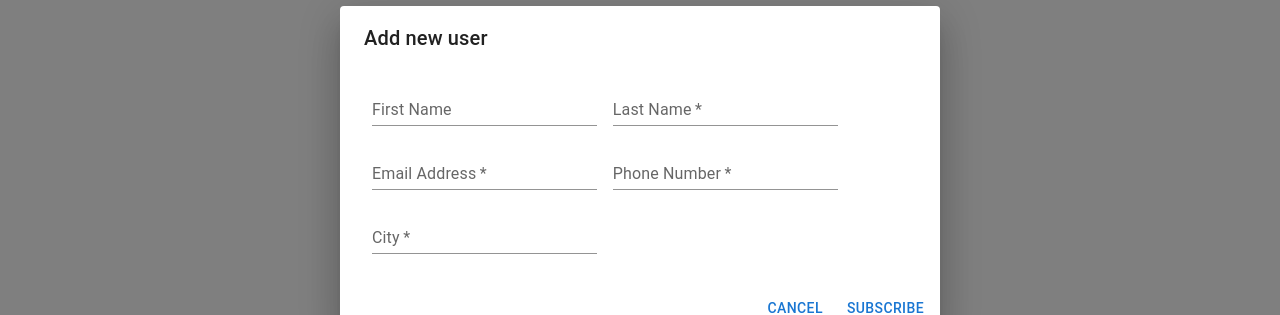
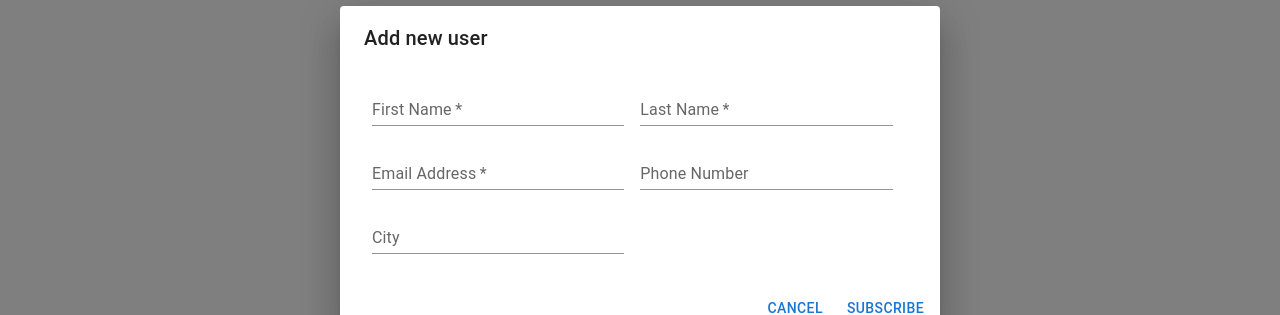
Before and after one commit to LeonidLukin/tech-task-DS, a React (Create React App) app: page / in a window 1280 px wide. Both pictures are taken after a click on the button "ADD USER". Shown: the part 230-545 px from the top of the page. Built offline with nearby package versions, Linux system fonts and the light colour scheme; no server answers.

Commit message:
fixed form validation errors

```diff
--- a/src/AddUserModal/AddUserModal.tsx
+++ b/src/AddUserModal/AddUserModal.tsx
@@ -7,12 +7,11 @@ import {
   Dialog,
   DialogActions,
   DialogContent,
-  DialogContentText,
   DialogTitle
 } from '@mui/material';
 import { useForm, Controller, SubmitHandler, useFormState } from "react-hook-form";
 import { AddBtnTitle } from './index';
-import { firstNameValidation } from './AddUserValidation'
+import { firstNameValidation, lastNameValidation, emailValidation } from './AddUserValidation'
 interface User{
   firstName: string;
   lastName: string;
@@ -23,38 +22,16 @@ interface User{
 
 export default function AddUserModal() {
   const [open, setOpen] = useState(false);
-  const [fistName, setFirstName] = useState('');
-  const [lastName, setLastName] = useState('');
-  const [email, setEmail] = useState('');
-  const [phoneNumber, setPhoneNumber] = useState('');
-  const [city, setCity] = useState('');
 
   const { handleSubmit, control } = useForm<User>({
     mode: 'onChange'
 
   });
+
   const { errors} = useFormState({control});
 
   const onSubmit: SubmitHandler<User> = (data) => console.log(data);
 
-  const handleFirstNameChange = (event: React.ChangeEvent<HTMLInputElement>) => {
-    setFirstName(event.target.value);
-  };
-  const handleLastNameChange = (event: React.ChangeEvent<HTMLInputElement>) => {
-    setLastName(event.target.value);
-  };
-  const handlePhoneNumberChange = (event: React.ChangeEvent<HTMLInputElement>) => {
-    setPhoneNumber(event.target.value);
-  };
-  const handleEmailChange = (event: React.ChangeEvent<HTMLInputElement>) => {
-    setEmail(event.target.value);
-  };
-  const handleCityChange = (event: React.ChangeEvent<HTMLInputElement>) => {
-    setCity(event.target.value);
-  };
-  // const handleSubmit = (e:any) => {
-  //   e.preventDefault();
-  // }
   const handleClickOpen = () => {
     setOpen(true);
   };
@@ -62,8 +39,6 @@ export default function AddUserModal() {
   const handleClose = () => {
     setOpen(false);
   };
-
-
 
   return (
     <>
@@ -74,16 +49,15 @@ export default function AddUserModal() {
       <Dialog open={open} onClose={handleClose}>
         <DialogTitle>Add new user</DialogTitle>
         <DialogContent>
-            <DialogContentText>
             <Box
                 component="form"
                 id="add-user-form"
                 sx={{
                     '& .MuiTextField-root': { m: 1, width: '25ch' },
                 }}
+                noValidate
                 autoComplete="on"
                 onSubmit={handleSubmit(onSubmit)}
-                // onSubmit={handleSubmit}
             >
               <Controller
                 control={control}
@@ -91,8 +65,7 @@ export default function AddUserModal() {
                 name='firstName'
                 render={({ field }) => (
                   <TextField
-                  // onChange={handleFirstNameChange}
-                    autoFocus
+                    required
                     margin="dense"
                     id="fistName"
                     label="First Name"
@@ -100,7 +73,6 @@ export default function AddUserModal() {
                     fullWidth
                     variant="standard"
                     onChange={(e) => field.onChange(e)}
-                    value={ field.value }
                     error={ !!errors.firstName?.message }
                     helperText={ errors.firstName?.message }
                   />
@@ -109,9 +81,9 @@ export default function AddUserModal() {
               <Controller
                 control={control}
                 name='lastName'
+                rules={ lastNameValidation }
                 render={({ field }) => (
                   <TextField
-                    autoFocus
                     required
                     margin="dense"
                     id="lastName"
@@ -120,16 +92,17 @@ export default function AddUserModal() {
                     fullWidth
                     variant="standard"
                     onChange={(e) => field.onChange(e)}
-                    value={ field.value }
+                    error={ !!errors.lastName?.message }
+                    helperText={ errors.lastName?.message }
                   />
                 )}
               />
               <Controller
                 control={control}
                 name='email'
+                rules={ emailValidation }
                 render={({ field }) => (
                   <TextField
-                    autoFocus
                     required
                     margin="dense"
                     id="email"
@@ -138,7 +111,8 @@ export default function AddUserModal() {
                     fullWidth
                     variant="standard"
                     onChange={(e) => field.onChange(e)}
-                    value={ field.value }
+                    error={ !!errors.email?.message }
+                    helperText={ errors.email?.message }
                   />
                 )}
               />
@@ -147,8 +121,6 @@ export default function AddUserModal() {
                 name='phoneNumber'
                 render={({ field }) => (
                   <TextField
-                    autoFocus
-                    required
                     margin="dense"
                     id="phoneNumber"
                     label="Phone Number"
@@ -156,7 +128,6 @@ export default function AddUserModal() {
                     fullWidth
                     variant="standard"
                     onChange={(e) => field.onChange(e)}
-                    value={ field.value }
                   />
                 )}
               />
@@ -165,8 +136,6 @@ export default function AddUserModal() {
                 name='city'
                 render={({ field }) => (
                   <TextField
-                    autoFocus
-                    required
                     margin="dense"
                     id="city"
                     label="City"
@@ -174,12 +143,10 @@ export default function AddUserModal() {
                     fullWidth
                     variant="standard"
                     onChange={(e) => field.onChange(e)}
-                    value={ field.value }
                   />
                 )}
               />
             </Box>
-          </DialogContentText>
         </DialogContent>
         <DialogActions>
           <Button onClick={handleClose}>Cancel</Button>
--- a/src/AddUserModal/AddUserValidation.ts
+++ b/src/AddUserModal/AddUserValidation.ts
@@ -1,10 +1,36 @@
 const REQUIRED_FIELD = 'This field should be filled';
+const CYRILLIC_LETTERS = 'Don\'t use cyrillic letters';
+const EMAIL_FIELD = 'Please enter a valid email address';
+
+const CYRILLIC_REGEX = /[а-яА-Я]/;
+const EMAIL_REGEX = /^\w+([\.-]?\w+)*@\w+([\.-]?\w+)*(\.\w{2,3})+$/;
+
 export const firstNameValidation = {
     required: REQUIRED_FIELD,
     validate: (value: string) => {
-        if (value.match(/[а-яА-Я]/)) {
-            return '///'
+        if (value.match(CYRILLIC_REGEX)) {
+            return CYRILLIC_LETTERS
         }
         return true
     }
 }
+
+export const lastNameValidation = {
+    required: REQUIRED_FIELD,
+    validate: (value: string) => {
+        if (value.match(CYRILLIC_REGEX)) {
+            return CYRILLIC_LETTERS
+        }
+        return true
+    }
+}
+
+export const emailValidation = {
+    required: REQUIRED_FIELD,
+    validate: (value: string) => {
+        if (!value.match(EMAIL_REGEX)) {
+            return EMAIL_FIELD
+        }
+        return true
+    }
+}
```
